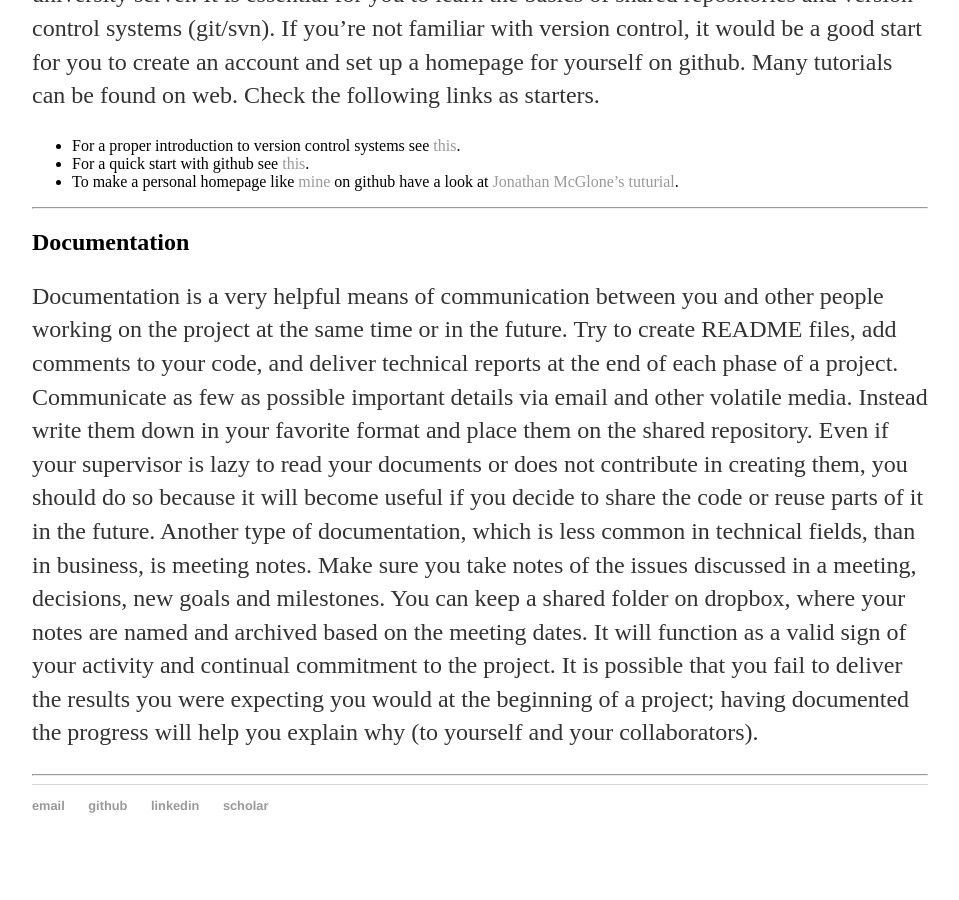
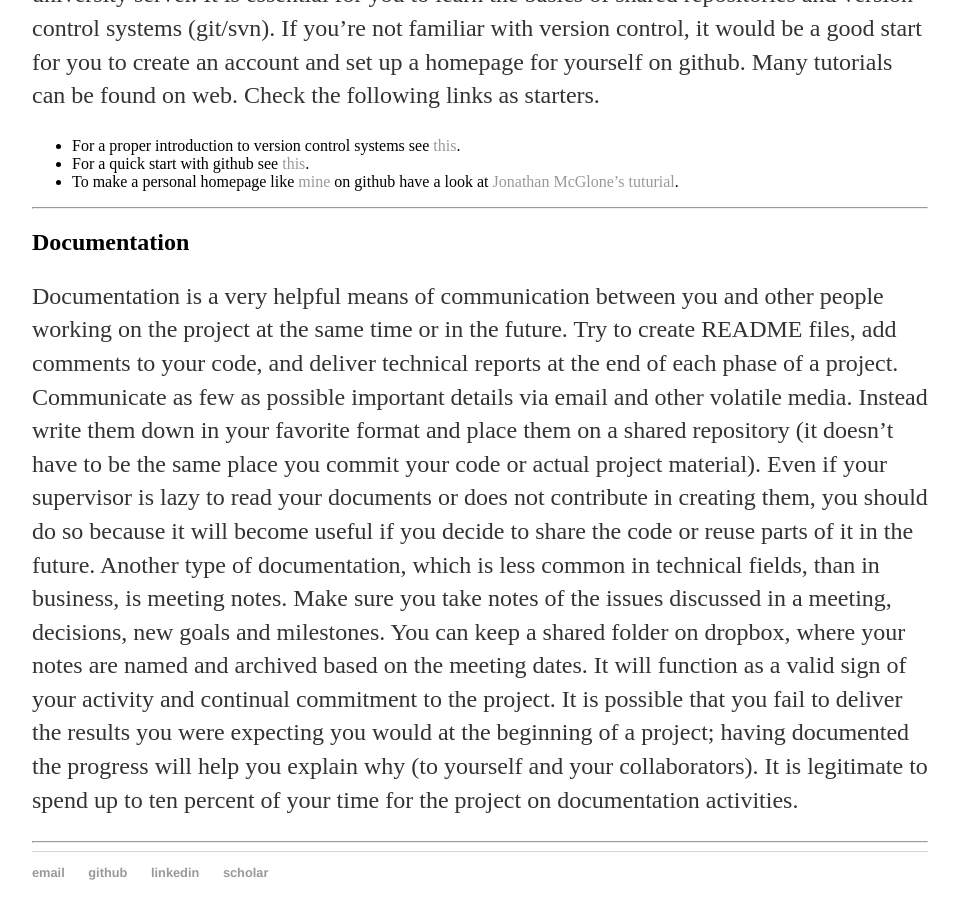
Before and after one commit to FTAsr/ftasr.github.io, a Jekyll site: the page built from _posts/2016-01-03-CollaborativeWork.md, in a window 1280 px wide and 900 px high, scrolled down 2090 px. Shown: the whole window, without its empty margins (160-1119 px from the left). Built offline with Jekyll 4.4.1, drawn with Linux system fonts in a browser that asks for light colours; before the commit the page ends 2923 px from its top, so only the background shows below that.

Commit message:
new weblog post

```diff
--- a/_posts/2016-01-03-CollaborativeWork.md
+++ b/_posts/2016-01-03-CollaborativeWork.md
@@ -40,6 +40,7 @@ We usually keep a shared repository for our collaborative work on [dropbox](http
 
 ## Documentation
 
-Documentation is a very helpful means of communication between you and other people working on the project at the same time or in the future. Try to create README files, add comments to your code, and deliver technical reports at the end of each phase of a project. Communicate as few as possible important details via email and other volatile media. Instead write them down in your favorite format and place them on the shared repository. Even if your supervisor is lazy to read your documents or does not contribute in creating them, you should do so because it will become useful if you decide to share the code or reuse parts of it in the future. Another type of documentation, which is less common in technical fields, than in business, is meeting notes. Make sure you take notes of the issues discussed in a meeting, decisions, new goals and milestones. You can keep a shared folder on dropbox, where your notes are named and archived based on the meeting dates. It will function as a valid sign of your activity and continual commitment to the project. It is possible that you fail to deliver the results you were expecting you would at the beginning of a project; having documented the progress will help you explain why (to yourself and your collaborators).
+Documentation is a very helpful means of communication between you and other people working on the project at the same time or in the future. Try to create README files, add comments to your code, and deliver technical reports at the end of each phase of a project. Communicate as few as possible important details via email and other volatile media. Instead write them down in your favorite format and place them on a shared repository (it doesn't have to be the same place you commit your code or actual project material). Even if your supervisor is lazy to read your documents or does not contribute in creating them, you should do so because it will become useful if you decide to share the code or reuse parts of it in the future. Another type of documentation, which is less common in technical fields, than in business, is meeting notes. Make sure you take notes of the issues discussed in a meeting, decisions, new goals and milestones. You can keep a shared folder on dropbox, where your notes are named and archived based on the meeting dates. It will function as a valid sign of your activity and continual commitment to the project. It is possible that you fail to deliver the results you were expecting you would at the beginning of a project; having documented the progress will help you explain why (to yourself and your collaborators). It is legitimate to spend up to ten percent of your time for the project on documentation activities.
+
 
 ------
```
